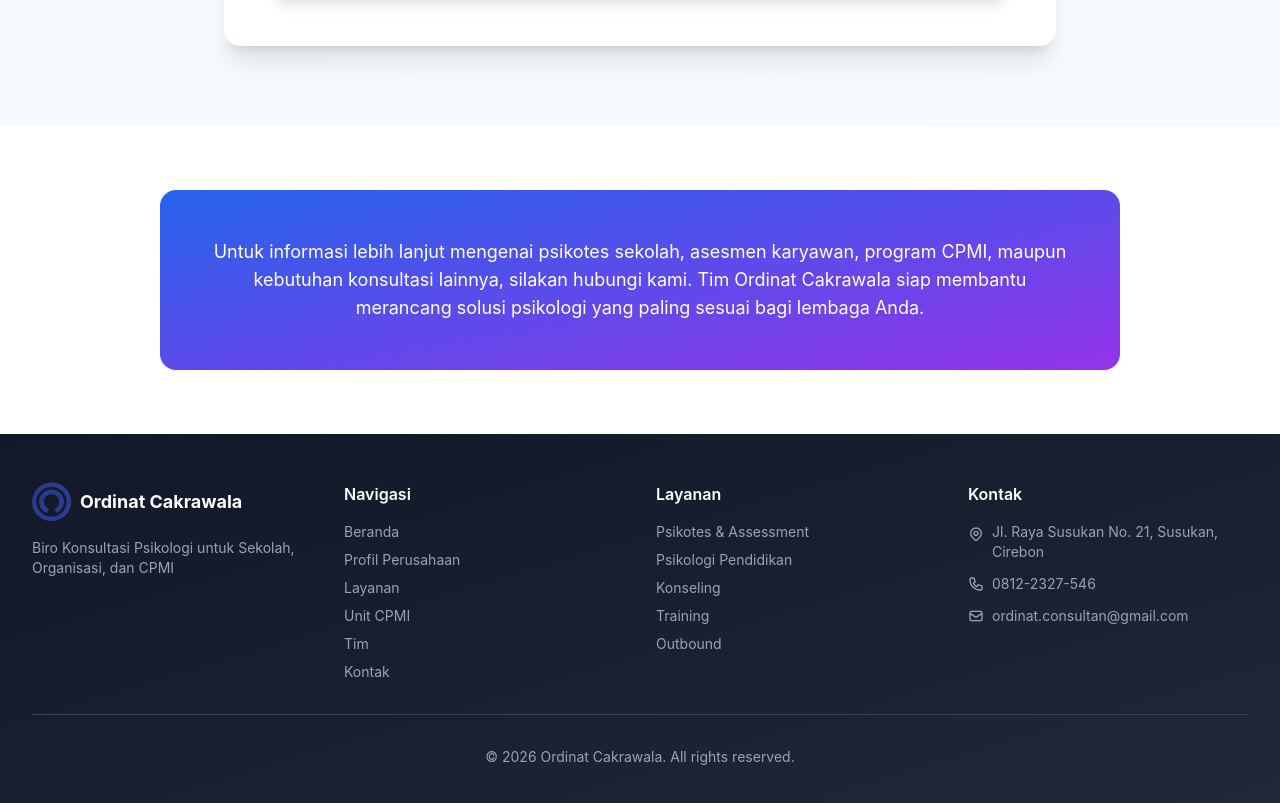
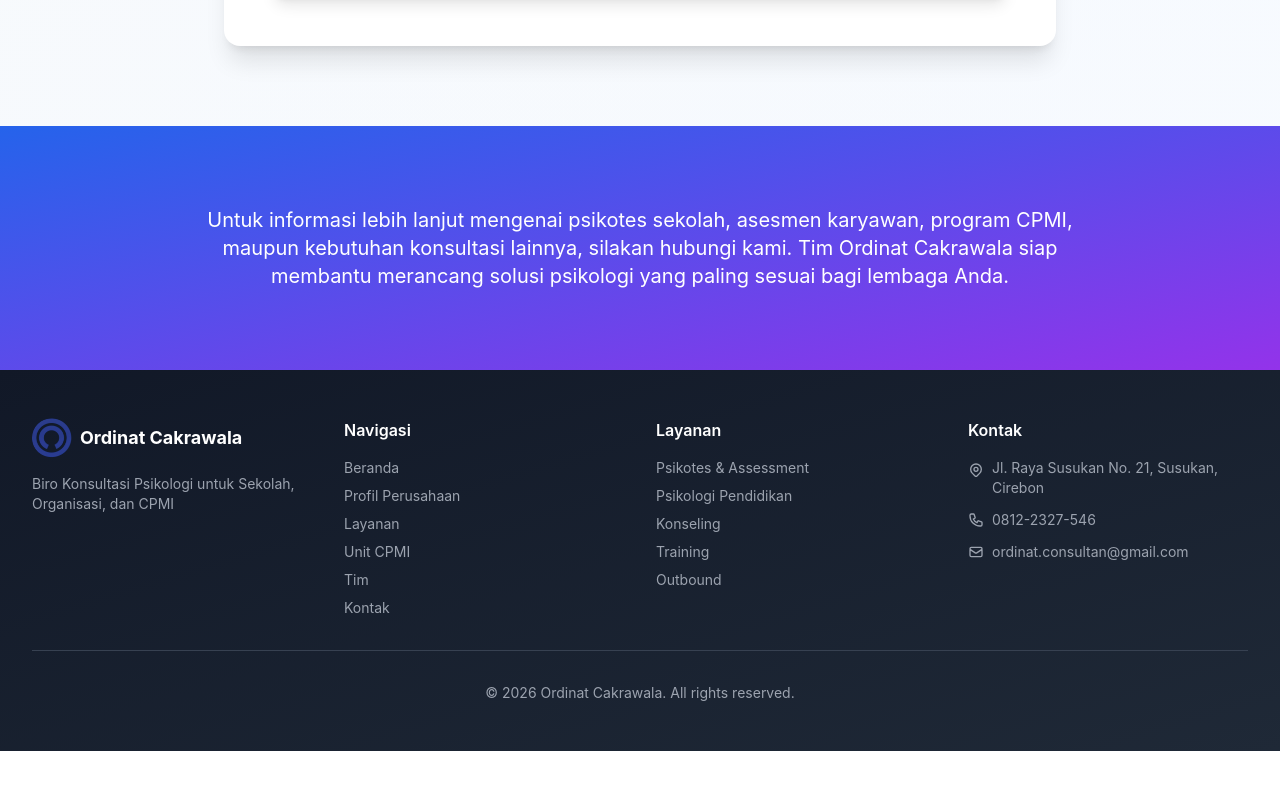
Before and after one commit to Ibnusabil43/ordinat-company-profile-vue, a Vue app: page /kontak in a window 1280 px wide. Shown: the part 1846-2649 px from the top of the page. After the commit the page ends 2597 px from the top, so only its background shows below. Built offline with nearby package versions, Linux system fonts and the light colour scheme.

Commit message:
fix the cta style on the contact page

```diff
--- a/src/pages/KontakPage.vue
+++ b/src/pages/KontakPage.vue
@@ -226,14 +226,12 @@ const handleSubmit = () => {
       </div>
     </section>
 
-    <!-- Closing Message -->
-    <section class="py-12 sm:py-16 bg-white">
-      <div class="max-w-5xl mx-auto px-4 sm:px-6 lg:px-8">
-        <div class="bg-gradient-to-br from-blue-600 to-purple-600 rounded-2xl p-6 sm:p-8 lg:p-12 text-white text-center">
-          <p class="text-base lg:text-lg leading-relaxed max-w-4xl mx-auto">
-            Untuk informasi lebih lanjut mengenai psikotes sekolah, asesmen karyawan, program CPMI, maupun kebutuhan konsultasi lainnya, silakan hubungi kami. Tim Ordinat Cakrawala siap membantu merancang solusi psikologi yang paling sesuai bagi lembaga Anda.
-          </p>
-        </div>
+    <!-- CTA -->
+    <section class="py-12 sm:py-16 lg:py-20 bg-gradient-to-br from-blue-600 to-purple-600 text-white">
+      <div class="max-w-5xl mx-auto px-4 sm:px-6 lg:px-8 text-center">
+        <p class="text-base sm:text-lg lg:text-xl leading-relaxed max-w-4xl mx-auto">
+          Untuk informasi lebih lanjut mengenai psikotes sekolah, asesmen karyawan, program CPMI, maupun kebutuhan konsultasi lainnya, silakan hubungi kami. Tim Ordinat Cakrawala siap membantu merancang solusi psikologi yang paling sesuai bagi lembaga Anda.
+        </p>
       </div>
     </section>
   </DefaultLayout>
```
